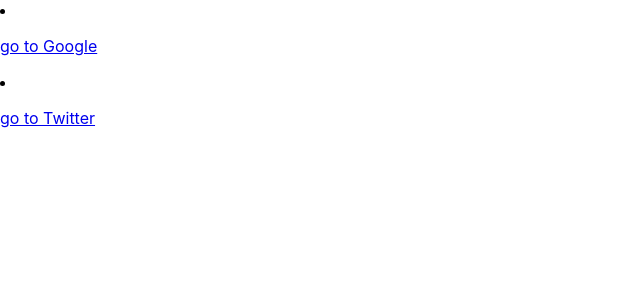
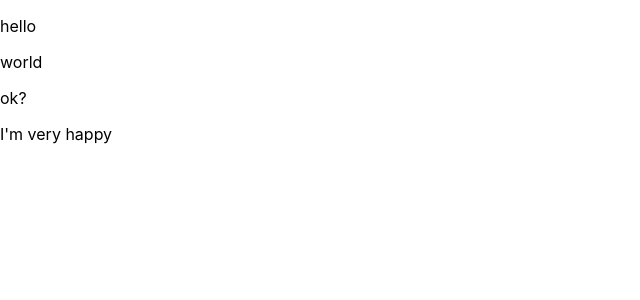
Before and after one commit to dnjfht/type_project2, a React (Create React App) app: page / in a window 1280 px wide. Shown: the top 300 px of the page, without its empty margins (0-640 px from the left). Built offline with nearby package versions, Linux system fonts and the light colour scheme.

Commit message:
study : Using key values in React components or user components.

```diff
--- a/src/App.tsx
+++ b/src/App.tsx
@@ -1,10 +1,8 @@
-import ArrowComponent from './ArrowComponent'
+export default function App() {
+  // const texts = [<p key="1">hello</p>, <p key="2">world!</p>]
 
-export default function App() {
-  return (
-    <div>
-      <ArrowComponent href="http://www.google.com" text="go to Google" />
-      <ArrowComponent href="https://twitter.com" text="go to Twitter" />
-    </div>
-  )
+  const texts = ['hello', 'world', 'ok?', "I'm very happy"].map((text, index) => (
+    <p key={index}>{text}</p>
+  ))
+  return <div>{texts}</div>
 }
```
